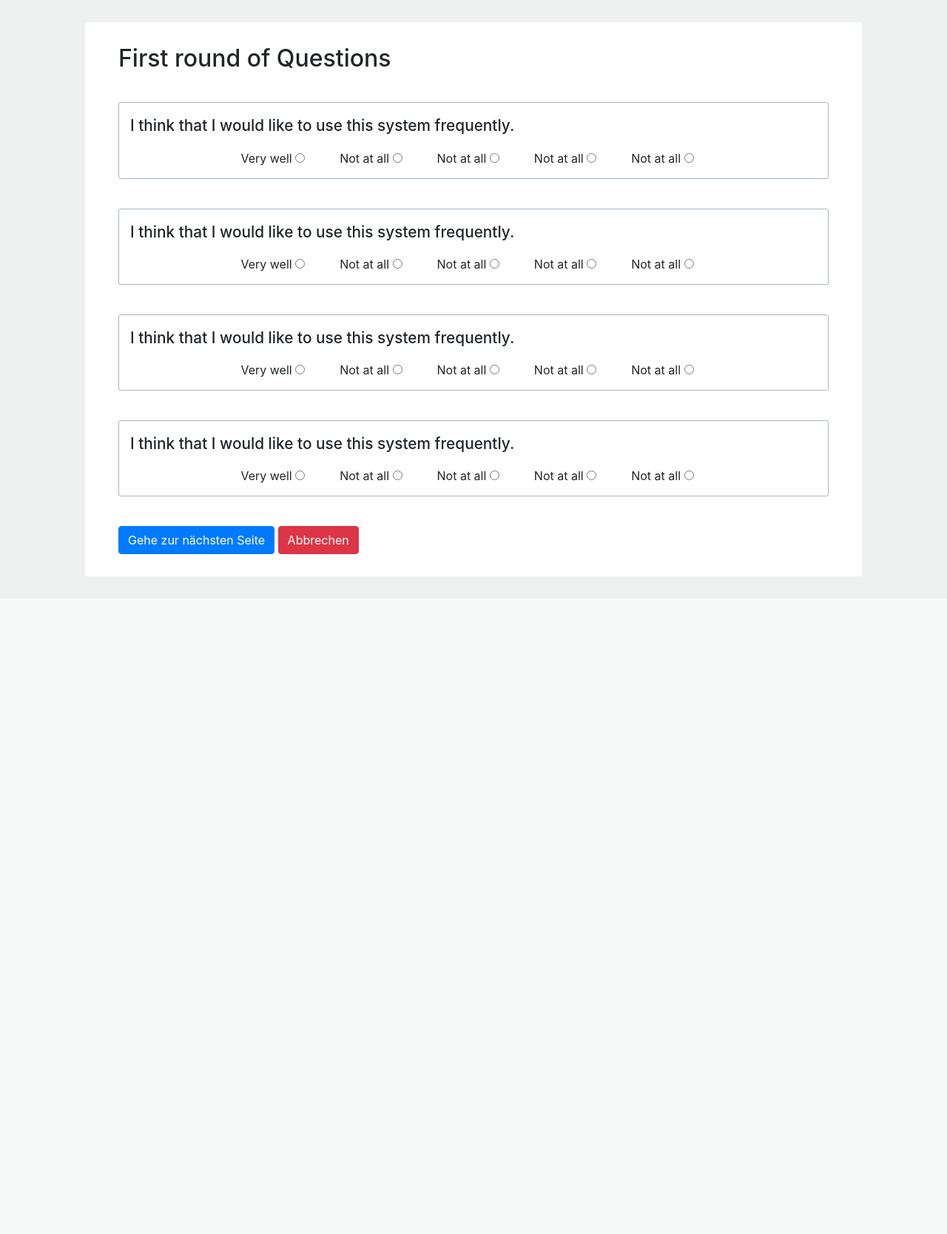
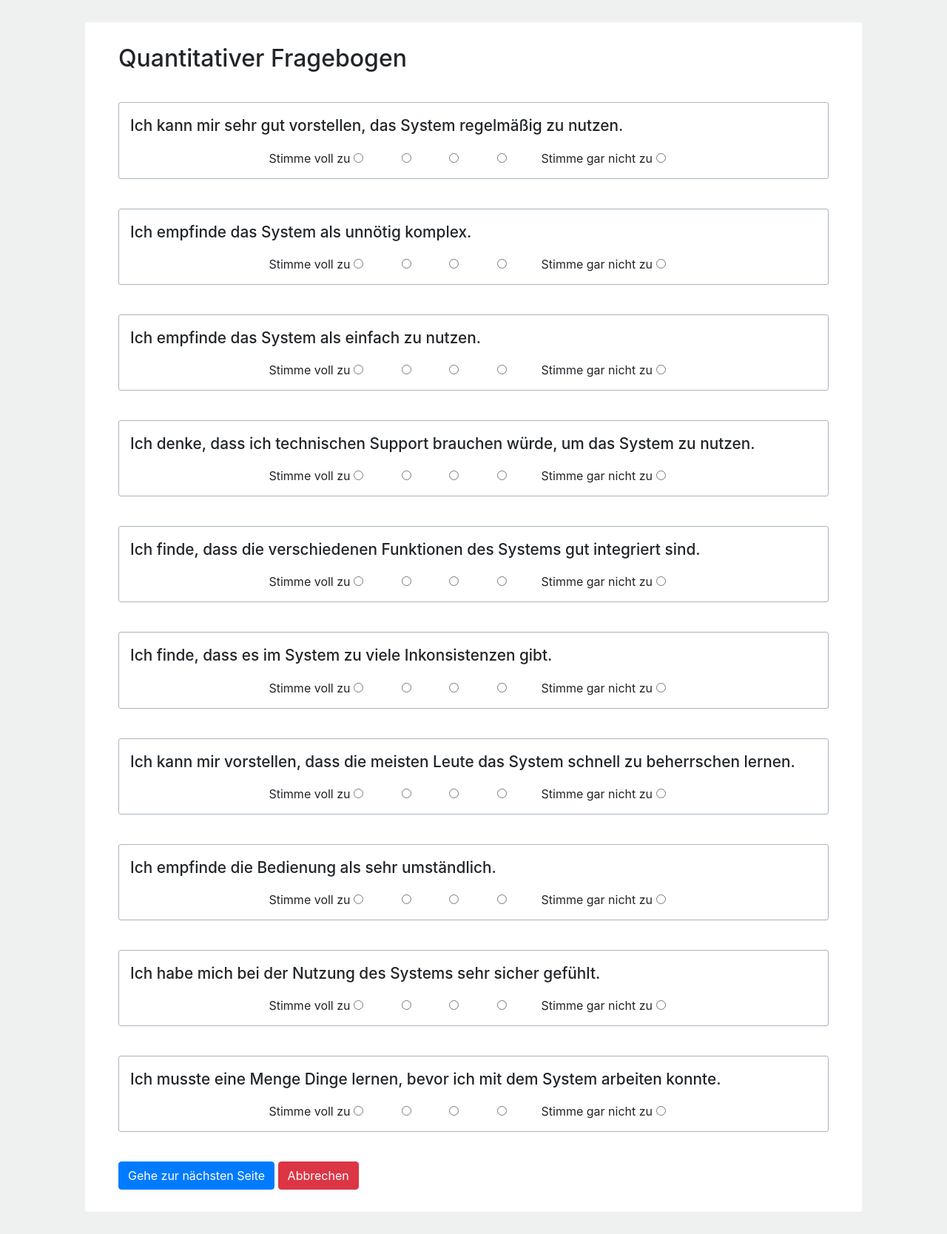
Before and after one commit to davidrzs/System-Usability-Scale-Client, a Flask app: page /sus/1 in a window 1280 px wide. Shown: the whole page at 74% size. Before the commit the page ends 749 px from the top, so only its background shows below. Run offline with Flask 2, Linux system fonts and the light colour scheme; some libraries are stand-ins or nearby versions.

Commit message:
Added all questions

```diff
--- a/forms.py
+++ b/forms.py
@@ -4,32 +4,22 @@ from wtforms.validators import DataRequired
 from wtforms.widgets import TextArea
 
 class Step1(FlaskForm):
-    q1 = RadioField('test1',validators=[DataRequired()],choices=[('1','Very well'),('2','Not at all'), ('3','Not at all'), ('4','Not at all'), ('5','Not at all')])
-    q2 = RadioField('test1',validators=[DataRequired()],choices=[('1','Very well'),('2','Not at all'), ('3','Not at all'), ('4','Not at all'), ('5','Not at all')])
-    q3 = RadioField('test1',validators=[DataRequired()],choices=[('1','Very well'),('2','Not at all'), ('3','Not at all'), ('4','Not at all'), ('5','Not at all')])
-    q4 = RadioField('test1',validators=[DataRequired()],choices=[('1','Very well'),('2','Not at all'), ('3','Not at all'), ('4','Not at all'), ('5','Not at all')])
-    #q5 = RadioField('test1',choices=[('1','Very well'),('2','Not at all'), ('3','Not at all'), ('4','Not at all'), ('5','Not at all')])
-    #q6 = RadioField('test1',choices=[('1','Very well'),('2','Not at all'), ('3','Not at all'), ('4','Not at all'), ('5','Not at all')])
-    #q7 = RadioField('test1',choices=[('1','Very well'),('2','Not at all'), ('3','Not at all'), ('4','Not at all'), ('5','Not at all')])
-    #q8 = RadioField('test1',choices=[('1','Very well'),('2','Not at all'), ('3','Not at all'), ('4','Not at all'), ('5','Not at all')])
-    #q9 = RadioField('test1',choices=[('1','Very well'),('2','Not at all'), ('3','Not at all'), ('4','Not at all'), ('5','Not at all')])
-    #q10 = RadioField('test1',choices=[('1','Very well'),('2','Not at all'), ('3','Not at all'), ('4','Not at all'), ('5','Not at all')])
+    q1 = RadioField('test1',validators=[DataRequired()],choices=[('1','Stimme voll zu'),('2',''), ('3',''), ('4',''), ('5','Stimme gar nicht zu')])
+    q2 = RadioField('test1',validators=[DataRequired()],choices=[('1','Stimme voll zu'),('2',''), ('3',''), ('4',''), ('5','Stimme gar nicht zu')])
+    q3 = RadioField('test1',validators=[DataRequired()],choices=[('1','Stimme voll zu'),('2',''), ('3',''), ('4',''), ('5','Stimme gar nicht zu')])
+    q4 = RadioField('test1',validators=[DataRequired()],choices=[('1','Stimme voll zu'),('2',''), ('3',''), ('4',''), ('5','Stimme gar nicht zu')])
+    q5 = RadioField('test1',choices=[('1','Stimme voll zu'),('2',''), ('3',''), ('4',''), ('5','Stimme gar nicht zu')])
+    q6 = RadioField('test1',choices=[('1','Stimme voll zu'),('2',''), ('3',''), ('4',''), ('5','Stimme gar nicht zu')])
+    q7 = RadioField('test1',choices=[('1','Stimme voll zu'),('2',''), ('3',''), ('4',''), ('5','Stimme gar nicht zu')])
+    q8 = RadioField('test1',choices=[('1','Stimme voll zu'),('2',''), ('3',''), ('4',''), ('5','Stimme gar nicht zu')])
+    q9 = RadioField('test1',choices=[('1','Stimme voll zu'),('2',''), ('3',''), ('4',''), ('5','Stimme gar nicht zu')])
+    q10 = RadioField('test1',choices=[('1','Stimme voll zu'),('2',''), ('3',''), ('4',''), ('5','Stimme gar nicht zu')])
 
 
 class Step2(FlaskForm):
-    name = StringField('name', widget=TextArea(), validators=[DataRequired()])
-
-"""
-
-    I think that I would like to use this system frequently.
-    I found the system unnecessarily complex.
-    I thought the system was easy to use.
-    I think that I would need the support of a technical person to be able to use this system.
-    I found the various functions in this system were well integrated.
-    I thought there was too much inconsistency in this system.
-    I would imagine that most people would learn to use this system very quickly.
-    I found the system very cumbersome to use.
-    I felt very confident using the system.
-    I needed to learn a lot of things before I could get going with this system.
-
-"""
+    open1 = StringField('name', widget=TextArea(), validators=[DataRequired()])
+    open2 = StringField('name', widget=TextArea(), validators=[DataRequired()])
+    open3 = StringField('name', widget=TextArea(), validators=[DataRequired()])
+    open4 = StringField('name', widget=TextArea(), validators=[DataRequired()])
+    open5 = StringField('name', widget=TextArea(), validators=[DataRequired()])
+    open6 = StringField('name', widget=TextArea(), validators=[DataRequired()])
--- a/main.py
+++ b/main.py
@@ -69,6 +69,12 @@ def page1():
         session["user"]["q2"] = form.q2.data;
         session["user"]["q3"] = form.q3.data;
         session["user"]["q4"] = form.q4.data;
+        session["user"]["q5"] = form.q5.data;
+        session["user"]["q6"] = form.q6.data;
+        session["user"]["q7"] = form.q7.data;
+        session["user"]["q8"] = form.q8.data;
+        session["user"]["q9"] = form.q9.data;
+        session["user"]["q10"] = form.q10.data;
         # we now redirect the user to part 2
         return redirect('/sus/2')
     if request.method == 'POST':
--- a/templates/index.html
+++ b/templates/index.html
@@ -4,9 +4,9 @@
 
 
 <div class="container">
-<h1>Welcome to the SUS System</h1>
-<p>Please choose one of the two options.</p>
-<a class="btn btn-primary" role="button"  href="./newSurvey">Add a new participant</a>
+<h1>OLAT Usability Study</h1>
+<p>Bitte wählen Sie die blaue Taste um den Fragebogen zu starten</p>
+<a class="btn btn-primary" role="button"  href="./newSurvey">Neuen Teilnehmer hinzufügen</a>
 <a class="btn btn-dark"  role="button" href="./exportToCSVFile">Export data to CSV file in directory</a>
 <a class="btn btn-secondary"  role="button" href="./exportToCSVDownload">Download data as CSV file</a>
 
--- a/templates/sus1.html
+++ b/templates/sus1.html
@@ -2,13 +2,55 @@
 
 {% block questions %}
 <div class="container">
-<h2>First round of Questions</h2>
+<h2>Quantitativer Fragebogen</h2>
         <form method="POST" action="/sus/1">
             {{ form.csrf_token }}
 
             <!--------question 1----->
             <div class="form-group question">
-              <p class="questionText">I think that I would like to use this system frequently.</p>
+              <p class="questionText">Ich kann mir sehr gut vorstellen, das System regelmäßig zu nutzen.</p>
+              <div class="row">
+                <div class="col">
+                </div>
+                {% for subfield in form.q1 %}
+                  <div class="form-check form-check-inline">
+                    <div class="col">
+                      {{subfield.label(class_="form-check-label")}}
+                      {{subfield(class_="form-check-input")}}
+                    </div>
+                  </div>
+                {% endfor %}
+                <div class="col">
+                </div>
+              </div>
+            </div>
+
+
+
+            <!--------question 2----->
+            <div class="form-group question">
+              <p class="questionText">Ich empfinde das System als unnötig komplex.</p>
+              <div class="row">
+                <div class="col">
+                </div>
+                {% for subfield in form.q2 %}
+                  <div class="form-check form-check-inline">
+                    <div class="col">
+                      {{subfield.label(class_="form-check-label")}}
+                      {{subfield(class_="form-check-input")}}
+                    </div>
+                  </div>
+                {% endfor %}
+                <div class="col">
+                </div>
+              </div>
+            </div>
+
+
+
+            <!--------question 3----->
+            <div class="form-group question">
+              <p class="questionText">Ich empfinde das System als einfach zu nutzen.</p>
               <div class="row">
                 <div class="col">
                 </div>
@@ -27,9 +69,9 @@
 
 
 
-            <!--------question 1----->
+            <!--------question 4----->
             <div class="form-group question">
-              <p class="questionText">I think that I would like to use this system frequently.</p>
+              <p class="questionText">Ich denke, dass ich technischen Support brauchen würde, um das System zu nutzen.</p>
               <div class="row">
                 <div class="col">
                 </div>
@@ -46,15 +88,13 @@
               </div>
             </div>
 
-
-
-            <!--------question 1----->
+            <!--------question 5----->
             <div class="form-group question">
-              <p class="questionText">I think that I would like to use this system frequently.</p>
+              <p class="questionText">Ich finde, dass die verschiedenen Funktionen des Systems gut integriert sind.</p>
               <div class="row">
                 <div class="col">
                 </div>
-                {% for subfield in form.q2 %}
+                {% for subfield in form.q5 %}
                   <div class="form-check form-check-inline">
                     <div class="col">
                       {{subfield.label(class_="form-check-label")}}
@@ -67,15 +107,89 @@
               </div>
             </div>
 
-
-
-            <!--------question 1----->
+            <!--------question 6----->
             <div class="form-group question">
-              <p class="questionText">I think that I would like to use this system frequently.</p>
+              <p class="questionText">Ich finde, dass es im System zu viele Inkonsistenzen gibt.</p>
               <div class="row">
                 <div class="col">
                 </div>
-                {% for subfield in form.q1 %}
+                {% for subfield in form.q6 %}
+                  <div class="form-check form-check-inline">
+                    <div class="col">
+                      {{subfield.label(class_="form-check-label")}}
+                      {{subfield(class_="form-check-input")}}
+                    </div>
+                  </div>
+                {% endfor %}
+                <div class="col">
+                </div>
+              </div>
+            </div>
+
+            <!--------question 7----->
+            <div class="form-group question">
+              <p class="questionText">Ich kann mir vorstellen, dass die meisten Leute das System schnell zu beherrschen lernen.</p>
+              <div class="row">
+                <div class="col">
+                </div>
+                {% for subfield in form.q7 %}
+                  <div class="form-check form-check-inline">
+                    <div class="col">
+                      {{subfield.label(class_="form-check-label")}}
+                      {{subfield(class_="form-check-input")}}
+                    </div>
+                  </div>
+                {% endfor %}
+                <div class="col">
+                </div>
+              </div>
+            </div>
+
+            <!--------question 8----->
+            <div class="form-group question">
+              <p class="questionText">Ich empfinde die Bedienung als sehr umständlich.</p>
+              <div class="row">
+                <div class="col">
+                </div>
+                {% for subfield in form.q8 %}
+                  <div class="form-check form-check-inline">
+                    <div class="col">
+                      {{subfield.label(class_="form-check-label")}}
+                      {{subfield(class_="form-check-input")}}
+                    </div>
+                  </div>
+                {% endfor %}
+                <div class="col">
+                </div>
+              </div>
+            </div>
+
+            <!--------question 9----->
+            <div class="form-group question">
+              <p class="questionText">Ich habe mich bei der Nutzung des Systems sehr sicher gefühlt.</p>
+              <div class="row">
+                <div class="col">
+                </div>
+                {% for subfield in form.q9 %}
+                  <div class="form-check form-check-inline">
+                    <div class="col">
+                      {{subfield.label(class_="form-check-label")}}
+                      {{subfield(class_="form-check-input")}}
+                    </div>
+                  </div>
+                {% endfor %}
+                <div class="col">
+                </div>
+              </div>
+            </div>
+
+            <!--------question 10----->
+            <div class="form-group question">
+              <p class="questionText">Ich musste eine Menge Dinge lernen, bevor ich mit dem System arbeiten konnte.</p>
+              <div class="row">
+                <div class="col">
+                </div>
+                {% for subfield in form.q10 %}
                   <div class="form-check form-check-inline">
                     <div class="col">
                       {{subfield.label(class_="form-check-label")}}
```
Also changed, not shown: templates/sus2.html (+34 -4 lines).
